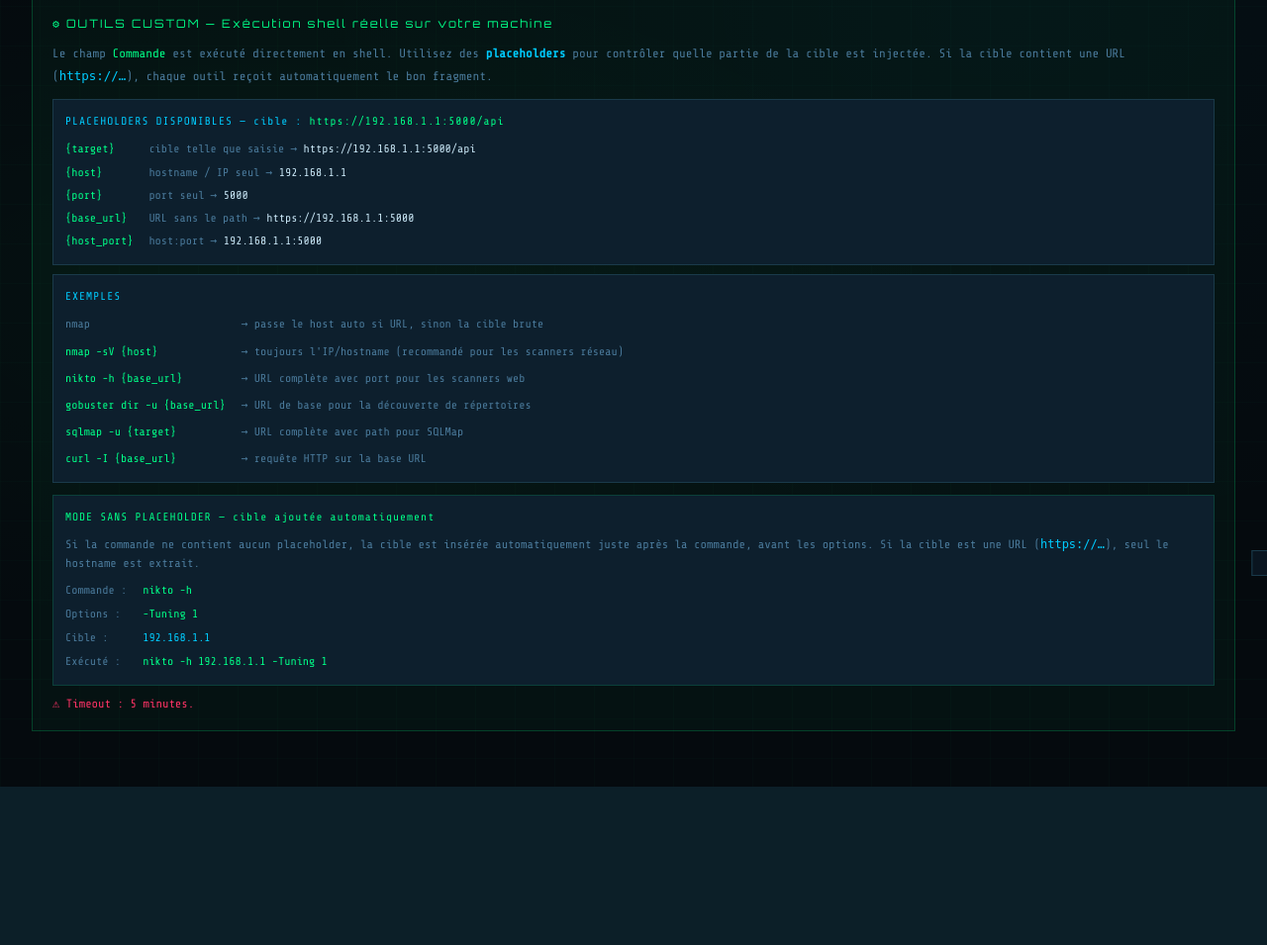
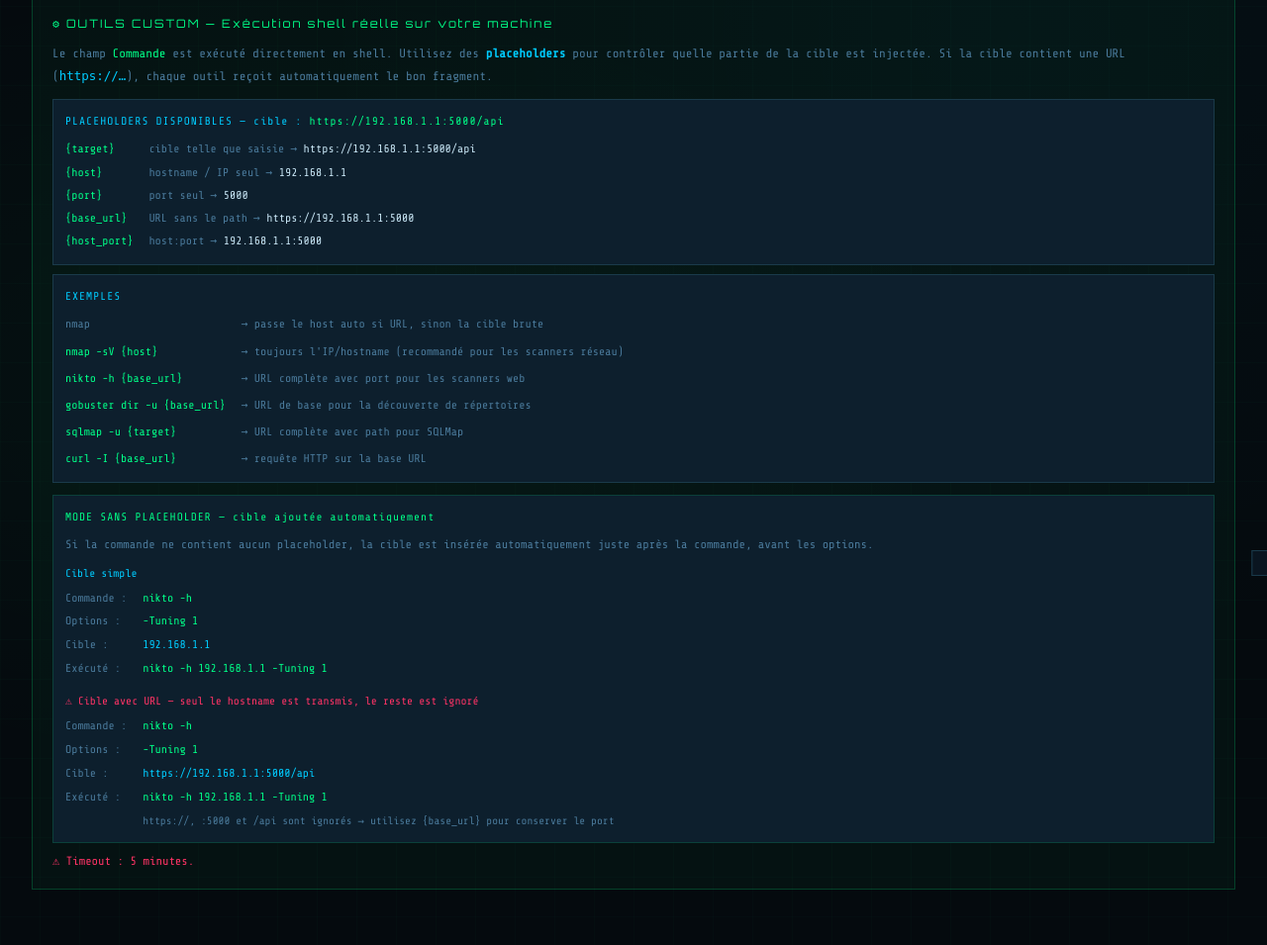
Before and after one commit to DFDE34/ACMD-TOOLBOX-V2, a Python web app: template templates/scan_tools.html in a window 1280 px wide. Shown: the part 194-1149 px from the top of the page at 99% size. Before the commit the page ends 989 px from the top, so only its background shows below. Run offline with Jinja, Linux system fonts and the light colour scheme; the template is opened without the code that fills it, so the values that code supplies are empty.

Commit message:
scan_tools: clarify Mode 2 URL stripping — show hostname-only extraction example
Co-Authored-By: Claude Sonnet 4.6 <noreply@anthropic.com>

```diff
--- a/templates/scan_tools.html
+++ b/templates/scan_tools.html
@@ -96,16 +96,26 @@
             <!-- Mode sans placeholder -->
             <div style="background:var(--bg3);border:1px solid rgba(0,255,136,0.15);padding:0.75rem;margin-bottom:0.5rem;">
                 <div style="color:var(--accent);font-size:0.7rem;letter-spacing:1px;margin-bottom:0.5rem;">MODE SANS PLACEHOLDER — cible ajoutée automatiquement</div>
-                <div style="font-size:0.75rem;color:var(--text-dim);margin-bottom:0.5rem;line-height:1.6;">
+                <div style="font-size:0.75rem;color:var(--text-dim);margin-bottom:0.6rem;line-height:1.6;">
                     Si la commande ne contient aucun placeholder, la cible est insérée automatiquement
                     juste après la commande, avant les options.
-                    Si la cible est une URL (<code style="color:var(--accent2);">https://…</code>), seul le hostname est extrait.
                 </div>
-                <div style="display:grid;grid-template-columns:auto 1fr;gap:0.2rem 1rem;font-size:0.72rem;">
+                <!-- Exemple 1 : cible simple -->
+                <div style="font-size:0.7rem;color:var(--accent2);margin-bottom:0.3rem;">Cible simple</div>
+                <div style="display:grid;grid-template-columns:auto 1fr;gap:0.2rem 1rem;font-size:0.72rem;margin-bottom:0.75rem;">
                     <span style="color:var(--text-dim);">Commande :</span> <span style="color:var(--accent);">nikto -h</span>
                     <span style="color:var(--text-dim);">Options   :</span> <span style="color:var(--accent);">-Tuning 1</span>
                     <span style="color:var(--text-dim);">Cible     :</span> <span style="color:var(--accent2);">192.168.1.1</span>
                     <span style="color:var(--text-dim);">Exécuté   :</span> <span style="color:var(--accent);">nikto -h 192.168.1.1 -Tuning 1</span>
+                </div>
+                <!-- Exemple 2 : cible URL -->
+                <div style="font-size:0.7rem;color:var(--accent3);margin-bottom:0.3rem;">⚠ Cible avec URL — seul le hostname est transmis, le reste est ignoré</div>
+                <div style="display:grid;grid-template-columns:auto 1fr;gap:0.2rem 1rem;font-size:0.72rem;">
+                    <span style="color:var(--text-dim);">Commande :</span> <span style="color:var(--accent);">nikto -h</span>
+                    <span style="color:var(--text-dim);">Options   :</span> <span style="color:var(--accent);">-Tuning 1</span>
+                    <span style="color:var(--text-dim);">Cible     :</span> <span style="color:var(--accent2);">https://192.168.1.1:5000/api</span>
+                    <span style="color:var(--text-dim);">Exécuté   :</span> <span style="color:var(--accent);">nikto -h 192.168.1.1 -Tuning 1</span>
+                    <span></span>                   <span style="color:var(--text-dim);font-size:0.68rem;">https://, :5000 et /api sont ignorés → utilisez {base_url} pour conserver le port</span>
                 </div>
             </div>
             <div style="color:var(--accent3);font-size:0.75rem;">⚠ Timeout : 5 minutes.</div>
```
